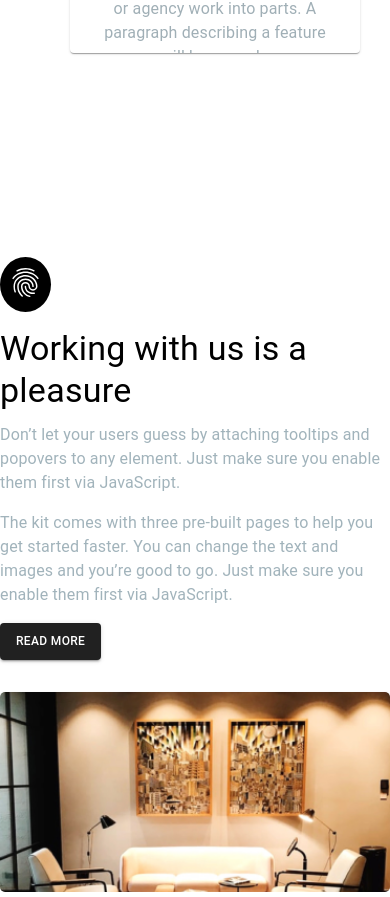
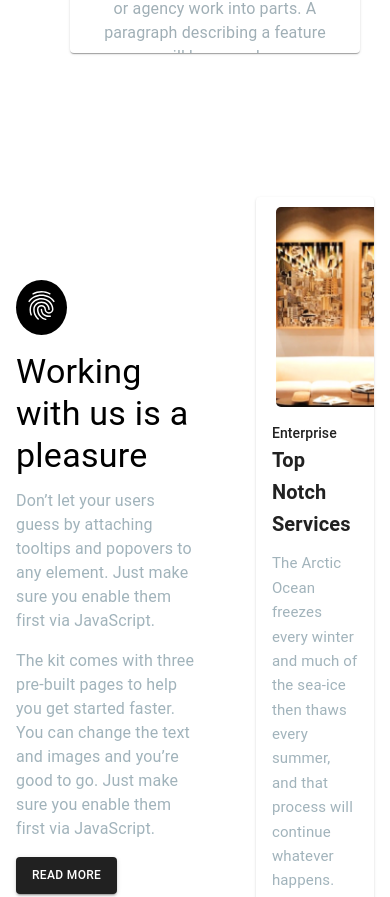
Before and after one commit to kimmisinha/Material-UI-Project, a React (Create React App) app: page / in a window 390 px wide. Shown: the part 1336-2233 px from the top of the page. Built offline with nearby package versions, Linux system fonts and the light colour scheme.

Commit message:
Improve Team Page Responsiveness with Breakpoints

```diff
--- a/src/Component/TeamPage.jsx
+++ b/src/Component/TeamPage.jsx
@@ -7,14 +7,15 @@ import {
   Card,
   CardContent,
   CardMedia,
-  useTheme,
 } from "@mui/material";
-import { styled } from "@mui/material/styles";
 import FingerprintIcon from "@mui/icons-material/Fingerprint";
 import teamwork from "../assets/teamwork.webp";
 
-// Define the styled components
-const StyledContainer = styled(Container)(({ theme }) => ({
+const TeamPage = () => {
+  return (
+    <Container maxWidth="lg">
+      <Box
+        sx={{
           display: "flex",
           flexDirection: "row",
           alignItems: "center",
@@ -22,39 +23,9 @@ const StyledContainer = styled(Container)(({ theme }) => ({
           minHeight: "40vh",
           padding: "4rem 0",
           marginTop: "70px",
-  [theme.breakpoints.down("md")]: {
-    flexDirection: "column",
-  },
-}));
-
-const BoxLeft = styled(Box)(({ theme }) => ({
-  flex: "1 1 50%",
-  [theme.breakpoints.down("md")]: {
-    flex: "1 1 100%",
-  },
-}));
-
-const BoxRight = styled(Box)(({ theme }) => ({
-  flex: "1 1 33%",
-  [theme.breakpoints.down("md")]: {
-    flex: "1 1 100%",
-    marginTop: "2rem",
-  },
-}));
-
-const StyledCardMedia = styled(CardMedia)(({ theme }) => ({
-  maxWidth: "100%",
-  objectFit: "cover",
-  height: "200px",
-  borderRadius: "5px",
-}));
-
-const TeamPage = () => {
-  const theme = useTheme();
-
-  return (
-    <StyledContainer maxWidth="lg">
-      <BoxLeft>
+        }}
+      >
+        <Box sx={{ maxWidth: "50%" }}>
           <Box
             sx={{
               backgroundColor: "black",
@@ -62,7 +33,7 @@ const TeamPage = () => {
               padding: "0.5rem",
               borderRadius: "50%",
               marginBottom: "1rem",
-            marginTop: "60px",
+              marginTop:"60px"
             }}
           >
             <FingerprintIcon fontSize="large" sx={{ color: "white" }} />
@@ -101,19 +72,21 @@ const TeamPage = () => {
           >
             Read More
           </Button>
-      </BoxLeft>
-      <BoxRight>
+        </Box>
+        <Box sx={{ maxWidth: "33%" }}>
           <Card>
-          <StyledCardMedia
+            <CardMedia
               component="img"
               height="200"
               image={teamwork}
+              borderRadius="5"
+              sx={{ maxWidth: "90%", objectFit: "cover",height:"140",marginTop:"10px",marginLeft:"20px",borderRadius:"5px"}}
               alt="Top Notch Services"
             />
             <CardContent>
               <Typography
                 variant="subtitle2"
-              color="rgb(38 50 56 / var(--tw-text-opacity))"
+                color="rgb(38 50 56/var(--tw-text-opacity))"
               >
                 Enterprise
               </Typography>
@@ -138,8 +111,9 @@ const TeamPage = () => {
               </Typography>
             </CardContent>
           </Card>
-      </BoxRight>
-    </StyledContainer>
+        </Box>
+      </Box>
+    </Container>
   );
 };
 
```
Lines whose indentation alone changed are shown as unchanged.
